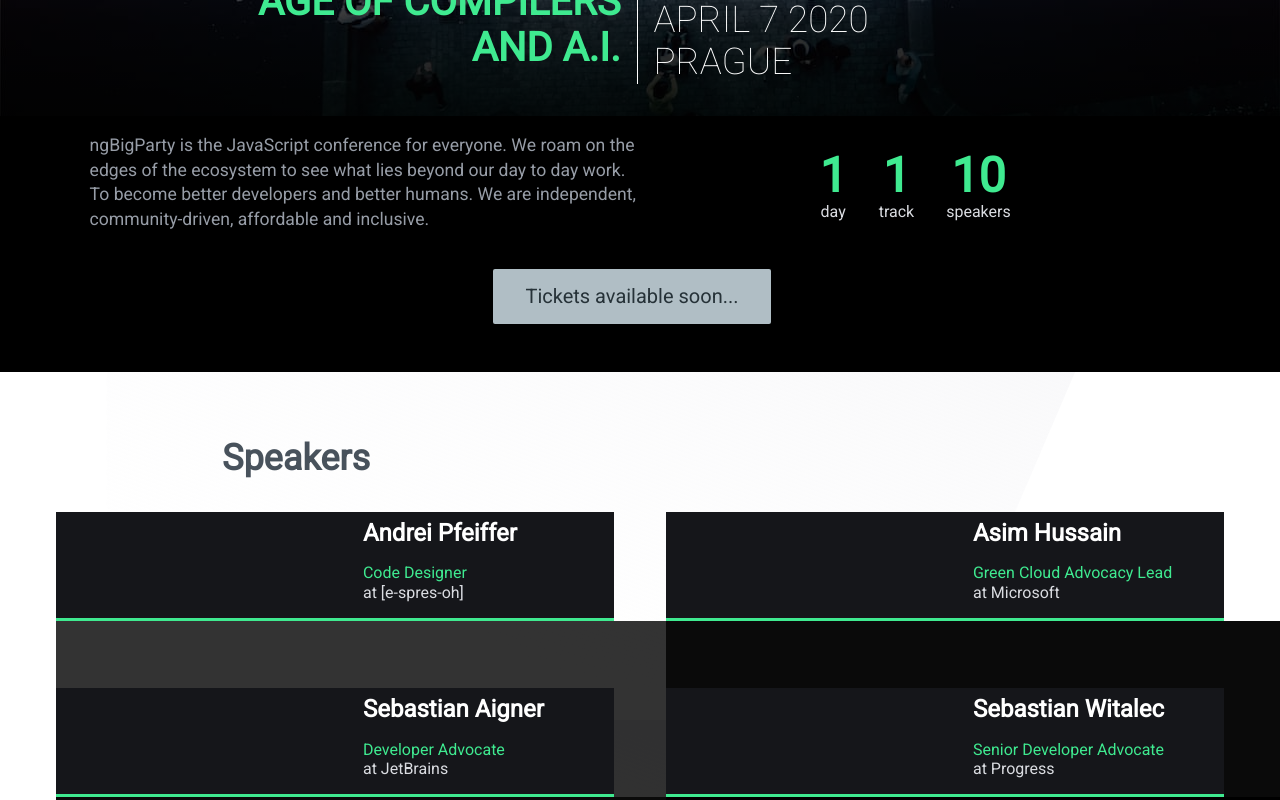
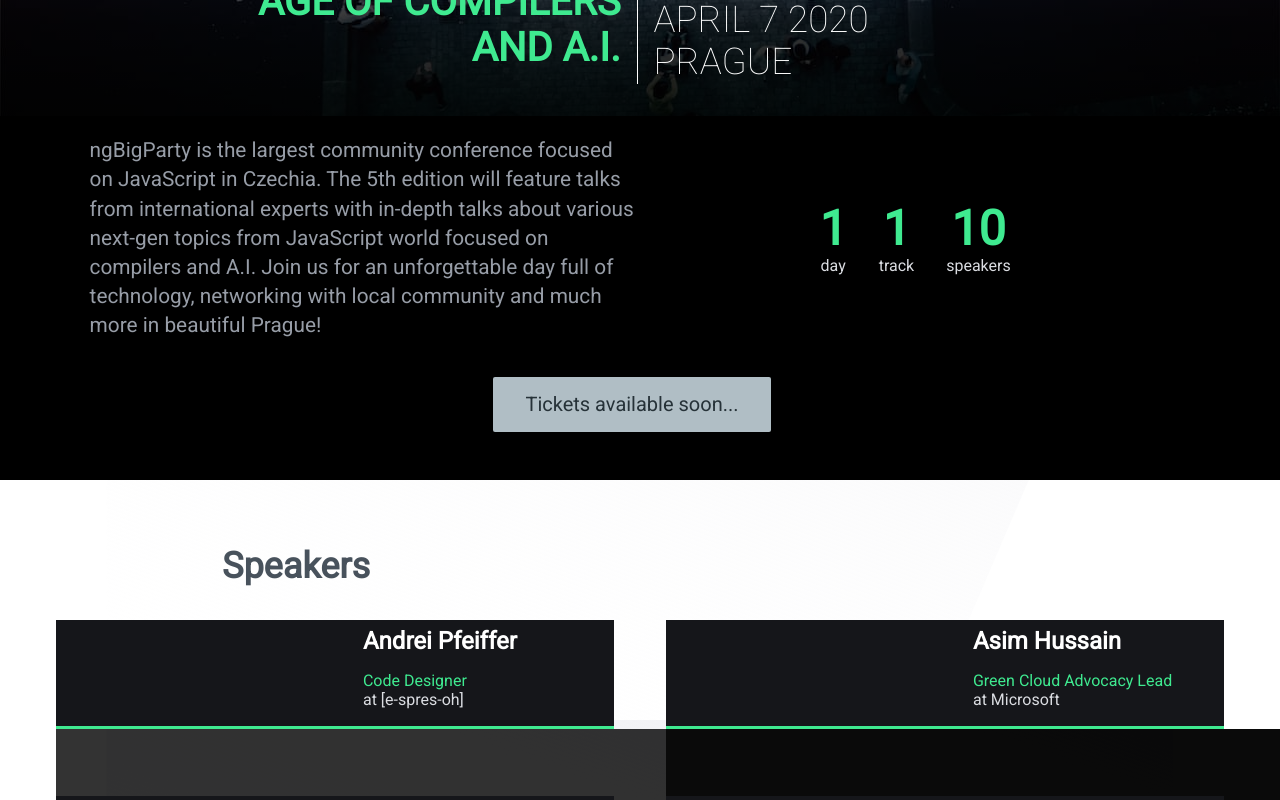
Before and after one commit to ngParty/web, a Next.js app: page /big-party-v in a window 1280 px wide. Shown: the part 880-1680 px from the top of the page. Built offline with nearby package versions, Linux system fonts and the light colour scheme.

Commit message:
feat(big-v): update about event section and faq

```diff
--- a/conferences/big-party-v/faq.tsx
+++ b/conferences/big-party-v/faq.tsx
@@ -27,11 +27,23 @@ const DATA: FaqModel[] = [
   },
   {
     question: 'Does it cost anything?',
-    answer: `Yes. Although this is a non profit community event, we need some money to make it happen.`,
+    answer: `Yes. Although this is a non profit community event, we need funds to make it happen.`,
   },
   {
     question: 'Will it possible to buy batch tickets?',
     answer: `Yes. Please drop us an email.`,
+  },
+  {
+    question: 'Will there be CFP?',
+    answer: `No. We are doing our own research and handpicking all speakers personally.`,
+  },
+  {
+    question: 'Is this conference only about Angular?',
+    answer: `No. While ng is known as Angular abbreviation in the JS world ngParty stands for NextGeneration Party.`,
+  },
+  {
+    question: 'I found a bug on this web, how can I report it?',
+    answer: `Everything we do is for community, thus this web is open sourced! Please fill an issue or send a PR! ❤️`,
   },
 ]
 
--- a/conferences/big-party-v/intro.styles.ts
+++ b/conferences/big-party-v/intro.styles.ts
@@ -139,7 +139,7 @@ export const styles = css`
 
   .about-content {
     color: ${theme.colors.textLight};
-    font-size: 1.1rem;
+    font-size: 1.3rem;
     line-height: 1.4;
   }
 `
--- a/conferences/big-party-v/intro.tsx
+++ b/conferences/big-party-v/intro.tsx
@@ -15,10 +15,10 @@ const DATA = {
     track: 1,
     speaker: 10,
   },
-  about: `ngBigParty is the JavaScript conference for everyone. We roam on the
-  edges of the ecosystem to see what lies beyond our day to day work.
-  To become better developers and better humans. We are independent,
-  community-driven, affordable and inclusive.`,
+  about: `ngBigParty is the largest community conference focused on JavaScript in Czechia.
+  The 5th edition will feature talks from international experts with in-depth talks about various next-gen topics from JavaScript world focused on compilers and A.I.
+  Join us for an unforgettable day full of technology, networking with local community and much more in beautiful Prague!
+  `,
 }
 
 export const Intro = () => {
```
